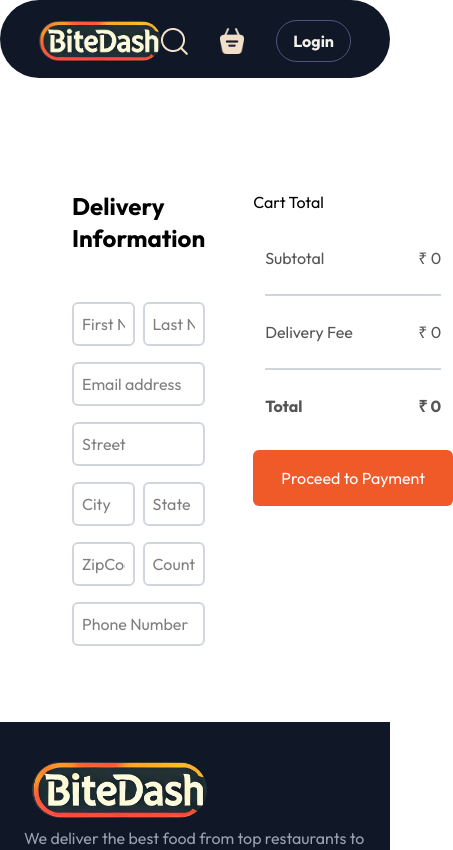
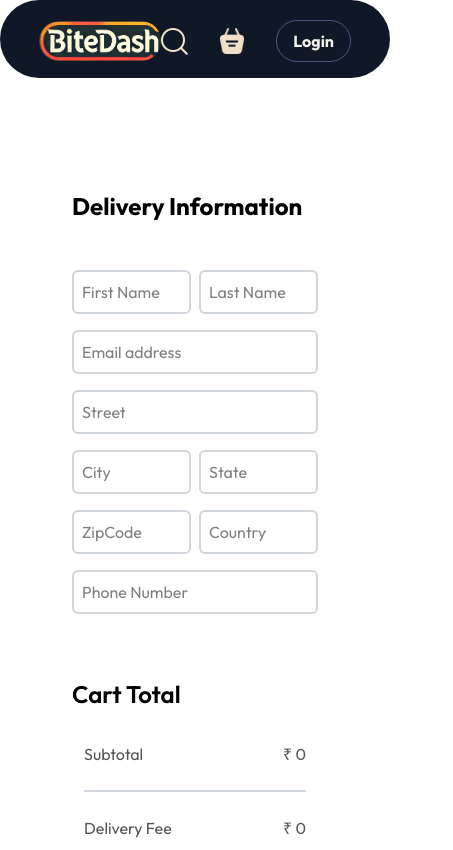
Before and after one commit to Subhransu9889/BiteDash, a React (Vite) app in the folder FrontEnd/: page /order in a window 390 px wide. Shown: the top 850 px of the page, 453 px wide, since content can reach past the window. Built offline with nearby package versions, Linux system fonts and the light colour scheme.

Commit message:
Implementing styling of cart and placeorder section

```diff
--- a/FrontEnd/src/index.css
+++ b/FrontEnd/src/index.css
@@ -357,7 +357,7 @@ a{
 }
 
 .place-order{
-  @apply flex items-start justify-between gap-12 mt-25 p-3 ml-15 md:ml-25 mr-15 md:mr-25;
+  @apply flex flex-col md:flex-row items-start justify-between gap-12 mt-25 p-3 ml-15 md:ml-25 mr-15 md:mr-25;
 }
 
 .place-order-left{
--- a/FrontEnd/src/pages/Cart.jsx
+++ b/FrontEnd/src/pages/Cart.jsx
@@ -51,7 +51,7 @@ const Cart = () => {
       </div>
       <div className='cart-bottom'>
         <div className='cart-total'>
-          <h2>Cart Total</h2>
+          <h2 className='text-2xl font-semibold'>Cart Total</h2>
           <div>
             <div className='cart-total-details'>
               <p>Subtotal</p>
@@ -68,7 +68,7 @@ const Cart = () => {
               <b>₹ {getAllCartAmount()>0? getAllCartAmount()+99 : 0}</b>
             </div>
           </div>
-            <button className='cart-total-button' onClick={() => navigate('/order')}>Proceed to Checkout</button>
+            <button className='cart-total-button' onClick={() => {getAllCartAmount()>0 && navigate('/order')}}>Proceed to Checkout</button>
         </div>
         <div className='cart-promocode'>
           <div>
--- a/FrontEnd/src/pages/PlaceOrder.jsx
+++ b/FrontEnd/src/pages/PlaceOrder.jsx
@@ -29,7 +29,7 @@ const PlaceOrder = () => {
       </div>
       <div className='place-order-right'>
         <div className='cart-total'>
-          <h2>Cart Total</h2>
+          <h2 className='text-2xl font-semibold'>Cart Total</h2>
           <div>
             <div className='cart-total-details'>
               <p>Subtotal</p>
```
